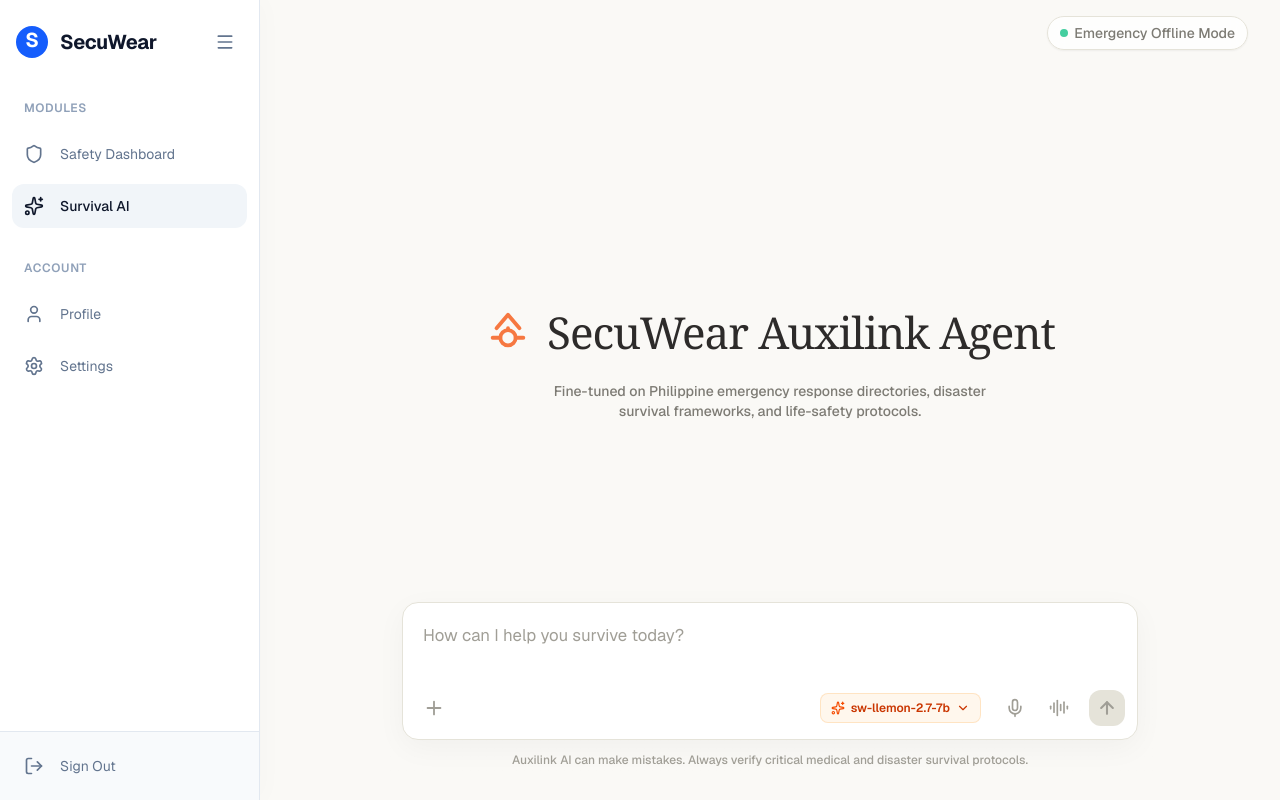
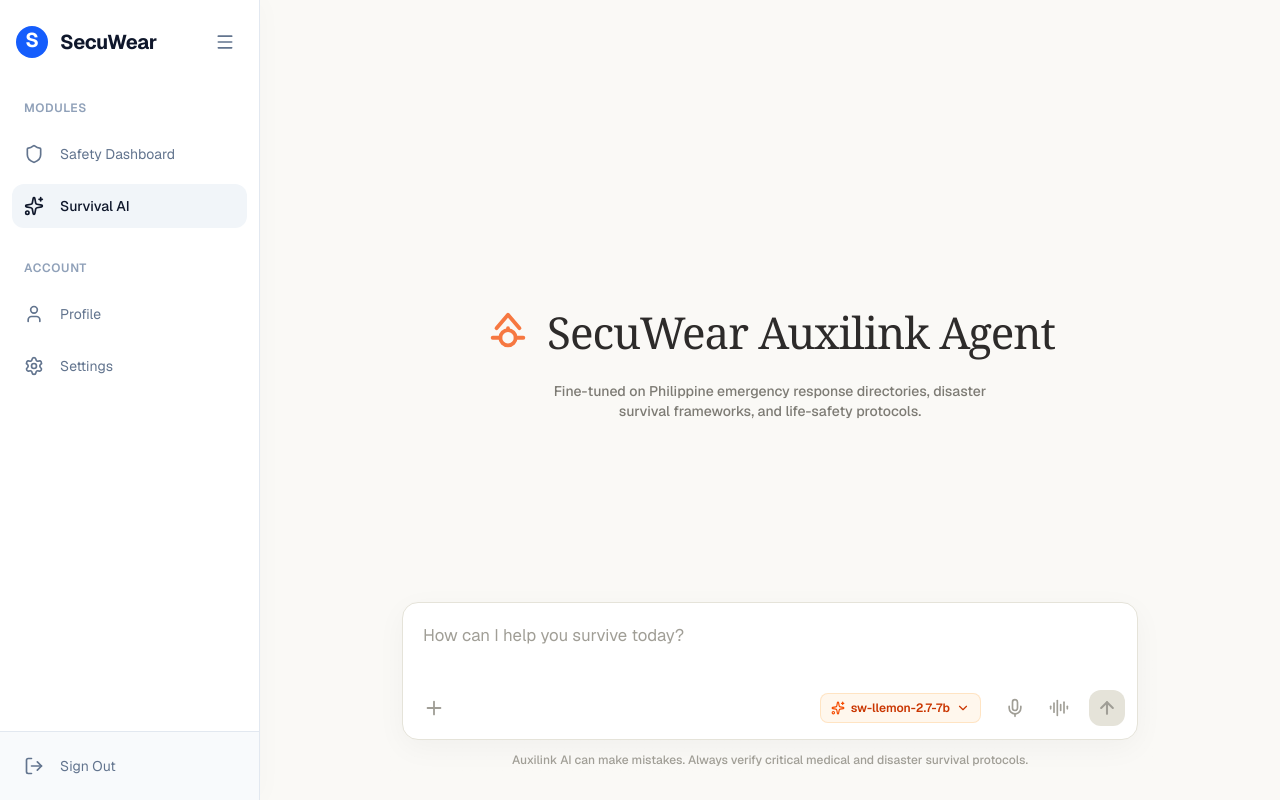
Before and after one commit to kaidexcli/Secuwear, a Next.js app in the folder main/: page /ai in a window 1280 px wide. Built offline with nearby package versions, Linux system fonts and the light colour scheme.

Commit message:
Refactor SurvivalAIPage component and UI elements

```diff
--- a/main/app/(user)/ai/page.tsx
+++ b/main/app/(user)/ai/page.tsx
@@ -79,7 +79,7 @@ export default function SurvivalAIPage() {
         {
           id: (Date.now() + 1).toString(),
           role: 'assistant',
-          content: "Connection error: Unable to connect to the SecuWear Auxilink server. Please dial 9-1-1 directly if in immediate danger."
+          content: "Connection error: Unable to connect to the SecuWear Auxilink server. Please check your network."
         }
       ])
     } finally {
@@ -148,14 +148,6 @@ export default function SurvivalAIPage() {
       />
 
       <main className="flex-1 flex flex-col items-center relative h-full">
-
-        {/* Top Right Controls */}
-        <div className="absolute top-4 right-8 flex gap-4 text-sm font-medium text-[#7D7B74] z-10">
-          <button className="hover:text-orange-600 transition-colors flex items-center gap-1.5 bg-white/80 backdrop-blur border border-[#E5E3D9] px-3 py-1.5 rounded-full shadow-xs">
-            <span className="w-2 h-2 rounded-full bg-emerald-500 animate-pulse"></span>
-            Emergency Offline Mode
-          </button>
-        </div>
 
         {/* Chat Feed / Greeting Area */}
         <div className="flex-1 w-full max-w-3xl flex flex-col px-4 pt-16 pb-36 overflow-y-auto scrollbar-thin">
```
